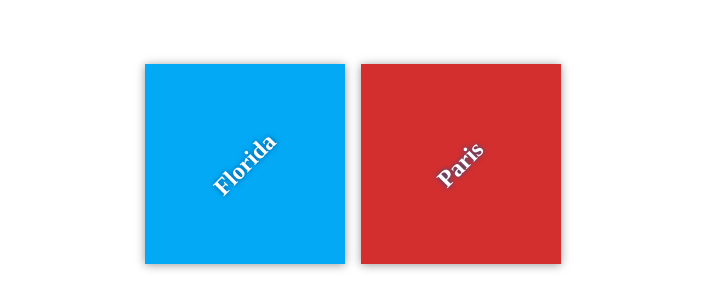
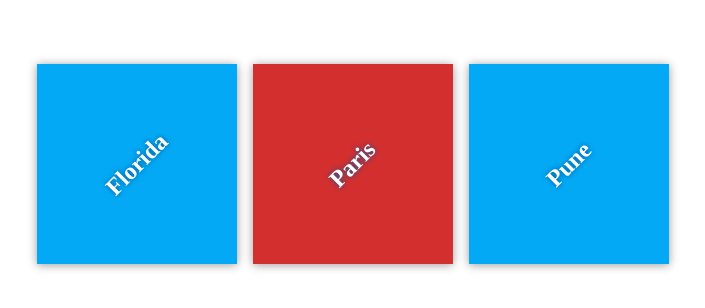
Before and after one commit to iinrupen/project1, a plain HTML site: page index.html in a window 1280 px wide. Shown: the part 236-544 px from the top of the page, without its empty margins (287-992 px from the left). Drawn offline with Linux system fonts and the light colour scheme.

Commit message:
Added Pune to destination & css

```diff
--- a/css/app.css
+++ b/css/app.css
@@ -53,3 +53,7 @@ h2 {
 #paris {
     background-color: #d32f2f;
 }
+
+#pune {
+    background-color: #03a9f4;
+}
--- a/index.html
+++ b/index.html
@@ -17,6 +17,10 @@
             <div class="destination" id="paris">
                 <h2>Paris</h2>
             </div>
+
+            <div class="destination" id="pune">
+                <h2>Pune</h2>
+            </div>
         </div>
     </div>
 
```
